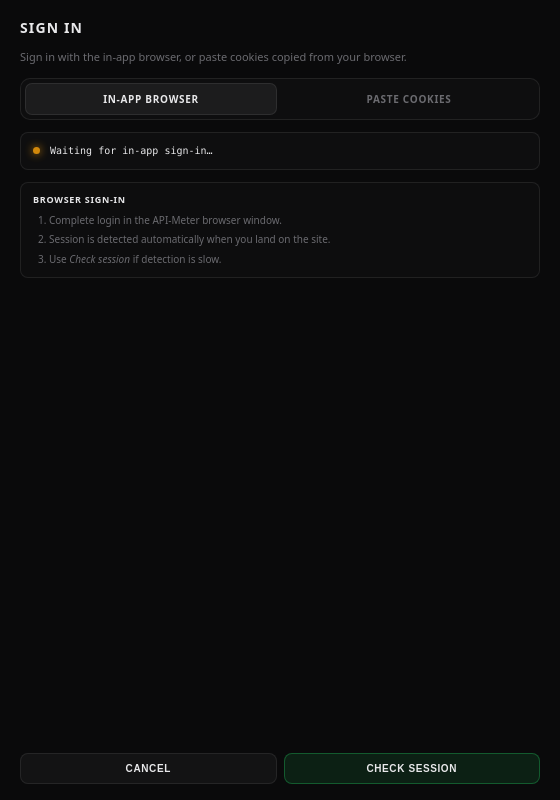
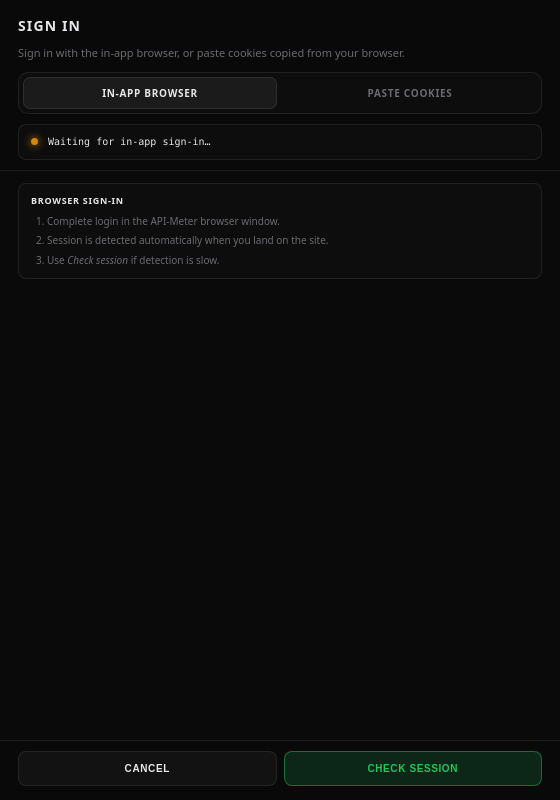
Before and after one commit to Hesamsamani/API-Meter, an Electron app: page src/renderer/auth-prompt/index.html in a window 560 px wide. Drawn offline with Linux system fonts and the light colour scheme; no server answers.

Commit message:
Fix auth prompt: pin Import button in sticky footer

```diff
--- a/src/renderer/auth-prompt/auth-prompt.js
+++ b/src/renderer/auth-prompt/auth-prompt.js
@@ -51,6 +51,10 @@ function setTab(tab) {
     const panelId = panel.id.replace('panel-', '');
     const show = panelId === activeTab;
     panel.classList.toggle('active', show);
+  });
+
+  document.querySelectorAll('.auth-actions').forEach((footer) => {
+    footer.classList.toggle('active', footer.dataset.tab === activeTab);
   });
 
   window.apiMeter.setAuthTab?.(activeTab);
--- a/src/renderer/auth-prompt/index.html
+++ b/src/renderer/auth-prompt/index.html
@@ -7,25 +7,52 @@
   <title>Sign In</title>
   <link rel="stylesheet" href="../shared/styles.css">
   <style>
+    html, body { height: 100%; overflow: hidden; }
+
     .auth-shell {
       height: 100%;
       display: flex;
       flex-direction: column;
-      padding: 18px 20px 16px;
-      gap: 12px;
       overflow: hidden;
     }
-    .auth-shell h1 {
+
+    .auth-head {
+      flex-shrink: 0;
+      padding: 16px 18px 10px;
+      display: flex;
+      flex-direction: column;
+      gap: 10px;
+      border-bottom: 1px solid var(--border);
+      background: rgba(10, 10, 11, 0.96);
+    }
+
+    .auth-head h1 {
       font-size: 14px;
       font-weight: 700;
       letter-spacing: 0.08em;
       text-transform: uppercase;
     }
-    .auth-shell > p {
+
+    .auth-head > p {
       font-size: 11px;
       line-height: 1.5;
       color: var(--muted);
     }
+
+    .auth-scroll {
+      flex: 1;
+      min-height: 0;
+      overflow-y: auto;
+      padding: 12px 18px 8px;
+    }
+
+    .auth-footer {
+      flex-shrink: 0;
+      padding: 10px 18px 14px;
+      border-top: 1px solid var(--border);
+      background: rgba(10, 10, 11, 0.98);
+    }
+
     .auth-tabs {
       display: grid;
       grid-template-columns: 1fr 1fr;
@@ -35,6 +62,7 @@
       border: 1px solid var(--border);
       background: rgba(255, 255, 255, 0.02);
     }
+
     .auth-tab {
       border: none;
       border-radius: 7px;
@@ -49,18 +77,21 @@
       cursor: pointer;
       transition: background 0.15s ease, color 0.15s ease, box-shadow 0.15s ease;
     }
+
     .auth-tab.active {
       color: var(--text);
       background: rgba(255, 255, 255, 0.06);
       box-shadow: inset 0 0 0 1px rgba(255, 255, 255, 0.08);
     }
-    .auth-panel { display: none; flex-direction: column; gap: 10px; flex: 1; min-height: 0; }
+
+    .auth-panel { display: none; flex-direction: column; gap: 10px; }
     .auth-panel.active { display: flex; }
+
     .auth-status {
       display: flex;
       align-items: flex-start;
       gap: 10px;
-      padding: 11px 12px;
+      padding: 10px 12px;
       border-radius: 8px;
       border: 1px solid var(--border);
       background: rgba(255, 255, 255, 0.02);
@@ -68,6 +99,7 @@
       font-size: 10px;
       line-height: 1.45;
     }
+
     .auth-status.waiting::before,
     .auth-status.ok::before,
     .auth-status.error::before {
@@ -78,23 +110,28 @@
       height: 7px;
       border-radius: 50%;
     }
+
     .auth-status.waiting::before {
       background: var(--amber);
       box-shadow: 0 0 8px var(--amber);
       animation: pulse 1.2s ease-in-out infinite;
     }
+
     .auth-status.ok::before {
       background: var(--green);
       box-shadow: 0 0 8px var(--green);
     }
+
     .auth-status.error::before {
       background: var(--red);
       box-shadow: 0 0 8px var(--red);
     }
+
     @keyframes pulse {
       0%, 100% { opacity: 1; }
       50% { opacity: 0.35; }
     }
+
     .auth-steps {
       border-radius: 8px;
       border: 1px solid var(--border);
@@ -104,6 +141,7 @@
       line-height: 1.55;
       color: var(--muted);
     }
+
     .auth-steps strong {
       display: block;
       color: var(--text);
@@ -112,17 +150,22 @@
       text-transform: uppercase;
       margin-bottom: 6px;
     }
+
     .auth-steps ol {
       margin: 0;
       padding-left: 16px;
     }
+
     .auth-steps li + li { margin-top: 4px; }
+
     .auth-steps--warn {
       border-color: rgba(245, 158, 11, 0.28);
       background: rgba(245, 158, 11, 0.06);
     }
+
     .auth-tabs--dual .auth-tab[data-tab="browser"] { display: none; }
     .auth-tabs--dual .auth-tab[data-tab="external"] { display: block; }
+
     .auth-steps code {
       font-family: var(--font-mono);
       font-size: 9px;
@@ -131,6 +174,7 @@
       padding: 1px 4px;
       border-radius: 3px;
     }
+
     .auth-field label {
       display: block;
       font-size: 9px;
@@ -139,6 +183,7 @@
       color: var(--muted);
       margin-bottom: 5px;
     }
+
     .auth-field textarea,
     .auth-field input {
       width: 100%;
@@ -150,37 +195,45 @@
       font-size: 10px;
       padding: 9px 11px;
     }
+
     .auth-field textarea {
-      flex: 1;
-      min-height: 108px;
-      max-height: 140px;
-      resize: none;
+      min-height: 96px;
+      max-height: 160px;
+      resize: vertical;
       line-height: 1.4;
     }
-    .auth-field input { margin-bottom: 0; }
+
     .auth-hint {
       font-size: 9px;
       color: var(--muted);
       line-height: 1.4;
       font-family: var(--font-mono);
+      margin-top: 4px;
     }
+
     .auth-hint.auth-scan {
       color: rgba(34, 197, 94, 0.85);
-      margin-top: 4px;
       min-height: 12px;
     }
-    .auth-field--compact { margin-top: -4px; }
-    .auth-actions--paste button { font-size: 9px; padding: 8px 6px; }
+
+    .auth-field--compact { margin-top: 6px; }
+
+    .auth-actions {
+      display: none;
+      gap: 7px;
+    }
+
+    .auth-actions.active {
+      display: flex;
+    }
+
+    .auth-actions--paste button { font-size: 9px; padding: 10px 6px; }
+
     .auth-actions--paste button#auth-read-clipboard {
       border-color: rgba(66, 133, 244, 0.35);
       background: rgba(66, 133, 244, 0.1);
     }
-    .auth-actions {
-      display: flex;
-      gap: 7px;
-      margin-top: auto;
-      padding-top: 4px;
-    }
+
     .auth-actions button {
       flex: 1;
       border-radius: 8px;
@@ -191,15 +244,19 @@
       font-weight: 600;
       letter-spacing: 0.06em;
       text-transform: uppercase;
-      padding: 9px 10px;
+      padding: 11px 10px;
       cursor: pointer;
       transition: border-color 0.15s ease, background 0.15s ease;
     }
+
     .auth-actions button.primary {
-      border-color: rgba(34, 197, 94, 0.35);
-      background: rgba(34, 197, 94, 0.12);
+      border-color: rgba(34, 197, 94, 0.45);
+      background: rgba(34, 197, 94, 0.16);
+      color: var(--green);
     }
+
     .auth-actions button:hover { border-color: rgba(255, 255, 255, 0.18); }
+
     .auth-actions button:disabled {
       opacity: 0.45;
       cursor: not-allowed;
@@ -208,17 +265,18 @@
 </head>
 <body>
   <div class="auth-shell">
+    <header class="auth-head">
       <h1 id="auth-title">Sign In</h1>
       <p id="auth-desc">Sign in with the in-app browser, or paste cookies copied from your browser.</p>
-
       <div class="auth-tabs" role="tablist" aria-label="Sign-in method">
         <button type="button" class="auth-tab active" id="tab-browser" role="tab" aria-selected="true" data-tab="browser">In-app browser</button>
         <button type="button" class="auth-tab" id="tab-external" role="tab" aria-selected="false" data-tab="external" hidden>Chrome sign-in</button>
         <button type="button" class="auth-tab" id="tab-paste" role="tab" aria-selected="false" data-tab="paste">Paste cookies</button>
       </div>
+      <div class="auth-status waiting" id="auth-status" role="status">Waiting for in-app sign-in…</div>
+    </header>
 
-    <div class="auth-status waiting" id="auth-status" role="status">Waiting for in-app sign-in…</div>
-
+    <div class="auth-scroll">
       <section class="auth-panel active" id="panel-browser" role="tabpanel" aria-labelledby="tab-browser">
         <div class="auth-steps">
           <strong>Browser sign-in</strong>
@@ -227,10 +285,6 @@
             <li>Session is detected automatically when you land on the site.</li>
             <li>Use <em>Check session</em> if detection is slow.</li>
           </ol>
-      </div>
-      <div class="auth-actions">
-        <button type="button" id="auth-cancel">Cancel</button>
-        <button type="button" id="auth-retry" class="primary">Check session</button>
         </div>
       </section>
 
@@ -243,21 +297,14 @@
             <li>Restore API-Meter from the taskbar, then click <em>Import from browser</em>.</li>
           </ol>
         </div>
-      <div class="auth-actions">
-        <button type="button" id="auth-cancel-external">Cancel</button>
-        <button type="button" id="auth-minimize-external">Minimize</button>
-        <button type="button" id="auth-open-external">Open Chrome</button>
-        <button type="button" id="auth-import-browser" class="primary">Import from browser</button>
-      </div>
       </section>
 
       <section class="auth-panel" id="panel-paste" role="tabpanel" aria-labelledby="tab-paste">
         <div class="auth-steps">
           <strong>EditThisCookie export</strong>
           <ol>
-          <li>On the provider site, open EditThisCookie → <code>Export</code>.</li>
-          <li>JSON is copied to clipboard (all cookies for that page).</li>
-          <li>Click <em>Read clipboard</em> or paste below — we scan and pick the session cookie.</li>
+            <li>On gemini.google.com, open EditThisCookie → <code>Export</code>.</li>
+            <li>Click <em>Read clipboard</em> below or paste the JSON here.</li>
           </ol>
         </div>
         <div class="auth-field">
@@ -270,12 +317,26 @@
           <label for="auth-cookie-name">Single value only (optional)</label>
           <input id="auth-cookie-name" type="text" placeholder="Cookie name when pasting one token" autocomplete="off">
         </div>
-      <div class="auth-actions auth-actions--paste">
+      </section>
+    </div>
+
+    <footer class="auth-footer">
+      <div class="auth-actions active" id="actions-browser" data-tab="browser">
+        <button type="button" id="auth-cancel">Cancel</button>
+        <button type="button" id="auth-retry" class="primary">Check session</button>
+      </div>
+      <div class="auth-actions" id="actions-external" data-tab="external">
+        <button type="button" id="auth-cancel-external">Cancel</button>
+        <button type="button" id="auth-minimize-external">Minimize</button>
+        <button type="button" id="auth-open-external">Open Chrome</button>
+        <button type="button" id="auth-import-browser" class="primary">Import from browser</button>
+      </div>
+      <div class="auth-actions auth-actions--paste" id="actions-paste" data-tab="paste">
         <button type="button" id="auth-cancel-paste">Cancel</button>
         <button type="button" id="auth-read-clipboard">Read clipboard</button>
         <button type="button" id="auth-import" class="primary">Import &amp; connect</button>
       </div>
-    </section>
+    </footer>
   </div>
   <script type="module" src="auth-prompt.js"></script>
 </body>
```
Also changed, not shown: src/main/auth-window.js (+5 -3 lines), tests/main/auth-window-external.test.js (+2 -0 lines). Lines whose indentation alone changed are shown as unchanged.
